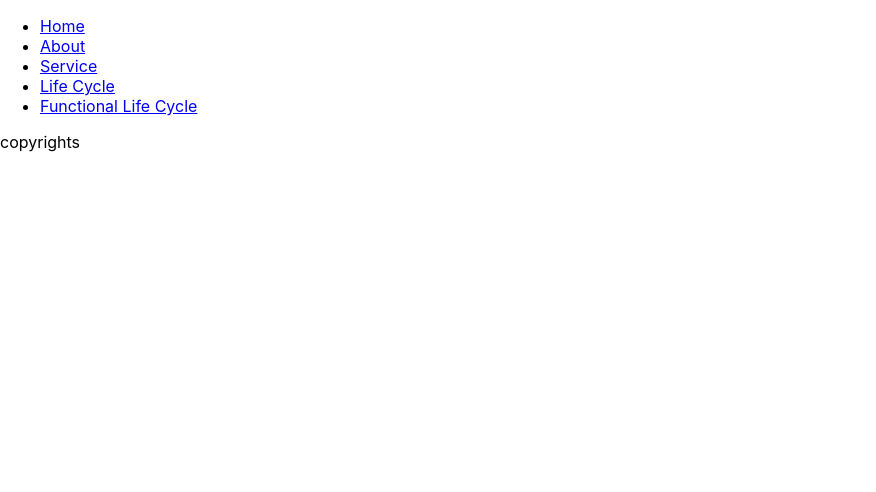
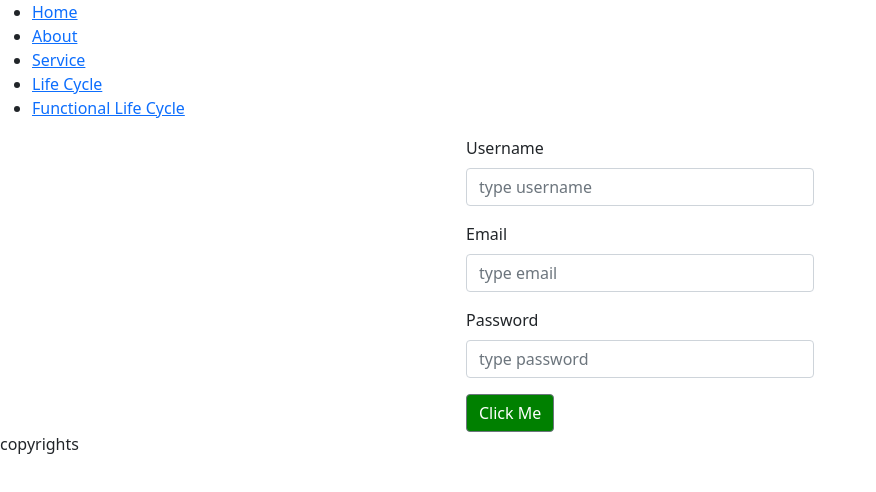
Before and after one commit to Sangavi-N/basic-react-app, a React (Create React App) app: page /createform in a window 1280 px wide. Shown: the top 492 px of the page, without its empty margins (0-876 px from the left). Built offline with nearby package versions, Linux system fonts and the light colour scheme.

Commit message:
loginpage

```diff
--- a/package.json
+++ b/package.json
@@ -6,10 +6,13 @@
     "@testing-library/jest-dom": "^5.16.2",
     "@testing-library/react": "^12.1.2",
     "@testing-library/user-event": "^13.5.0",
+    "bootstrap": "^5.1.3",
     "react": "^17.0.2",
+    "react-bootstrap": "^2.1.2",
     "react-dom": "^17.0.2",
     "react-router-dom": "^6.2.1",
     "react-scripts": "5.0.0",
+    "reactstrap": "^9.0.1",
     "web-vitals": "^2.1.4"
   },
   "scripts": {
--- a/src/App.js
+++ b/src/App.js
@@ -1,5 +1,4 @@
 import './App.css';
-
 import React,{ Component } from 'react'
 import HelloWorld from './components/Array';
 import FunctionalLifeCycles from './components/Functional-component';
@@ -12,9 +11,11 @@ import Forloop from './components/Forloop';
  import Index from './components/Props/Index';
 
  import { BrowserRouter as Router, Routes, Route } from "react-router-dom";
+ import { Link } from 'react-router-dom';
  import Header from './components/Header'
  import Footer from './components/Footer'
  import Service from './components/Service'
+ import Createform from './components/Loginpage';
 
 
 
@@ -36,6 +37,7 @@ class App extends Component {
         <Route path="/ternary" element={<Ternary />}/>
         <Route path="/spread" element={<Spread />}/>
         <Route path="/index" element={<Index />}/>
+        <Route path="/createform" element={<Createform />}/>
       </Routes>
       <Footer />
     </Router>
--- /dev/null
+++ b/src/components/Loginpage.js
@@ -0,0 +1,35 @@
+import React from 'react'
+import { Button, Container, Form,FormGroup,Input,Label } from 'reactstrap';
+import { Row,Col } from "react-bootstrap"
+
+function Createform(){
+    return(
+        <div>
+              <Container>
+                  <Row style={{margin:'auto'}}>
+                      <Col md={4}></Col>
+                      <Col md={4}>
+                    <Form>
+                        <FormGroup>
+                            <Label for="username">Username</Label>
+                            <Input  id="username" name="username" placeholder="type username" type="username"/>
+                        </FormGroup>
+                        <FormGroup>
+                            <Label for="email">Email</Label>
+                            <Input id="email" name="email" placeholder="type email" type="email"/>
+                        </FormGroup>
+                        <FormGroup>
+                            <Label for="password">Password</Label>
+                            <Input id="password" name="password" placeholder="type password" type="password"/>
+                        </FormGroup>
+                        <Button style={{backgroundColor:"green"}}>Click Me</Button>
+                    </Form>
+                    </Col>
+                    <Col md={4}></Col>
+                    </Row>
+                </Container>
+        </div>
+    )
+}
+
+export default Createform
--- a/src/index.js
+++ b/src/index.js
@@ -3,6 +3,7 @@ import ReactDOM from 'react-dom';
 import './index.css';
 import App from './App';
 import reportWebVitals from './reportWebVitals';
+import 'bootstrap/dist/css/bootstrap.min.css';
 // import { BrowserRouter as Router, Switch, Route } from "react-router-dom";
 ReactDOM.render(
   <React.StrictMode>
```
Also changed, not shown: 1 other file (tests, documents, lock files or other folders).
